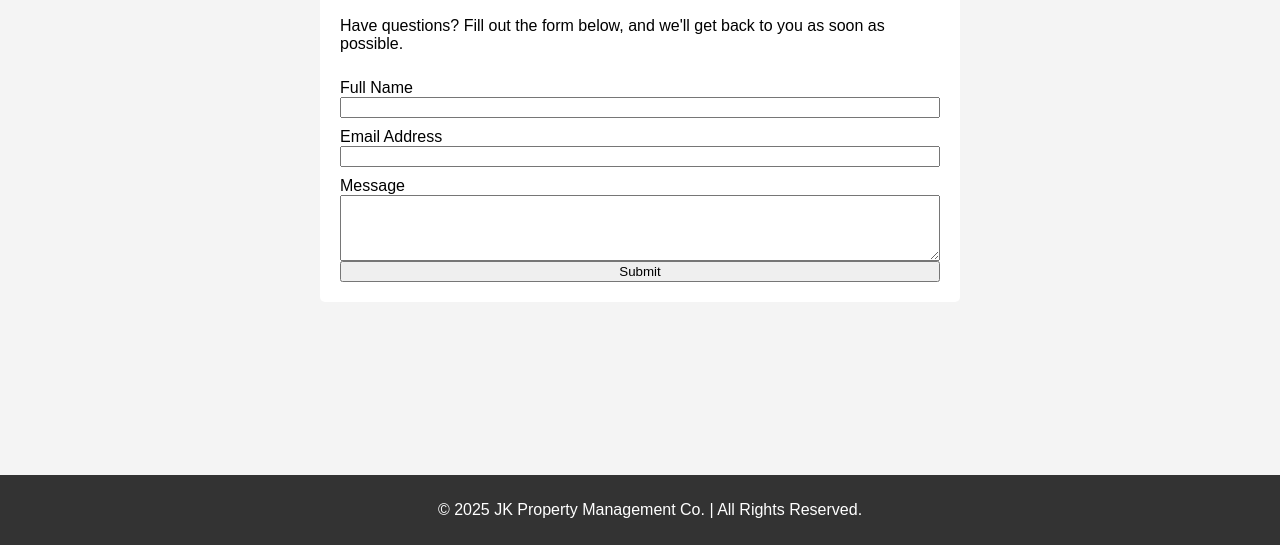
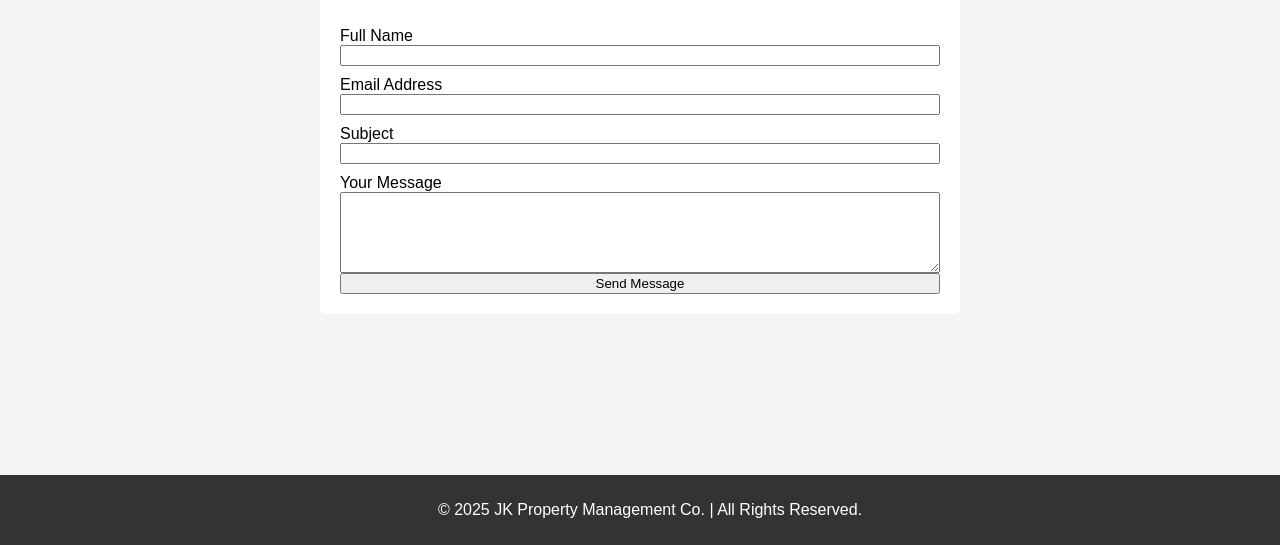
Before and after one commit to GitjoonJK/GitjoonJK, a plain HTML site: page contact.html in a window 1280 px wide. Shown: the part 255-800 px from the top of the page. Drawn offline with Linux system fonts and the light colour scheme.

Commit message:
Add files via upload

```diff
--- a/contact.html
+++ b/contact.html
@@ -21,22 +21,24 @@
         </nav>
     </header>
     <main>
-        <section class="contact-form">
+       <div class="contact-form">
     <h2>Contact Us</h2>
-            <p>Have questions? Fill out the form below, and we'll get back to you as soon as possible.</p>
-            <form action="submit_form.php" method="POST">
+    <form action="#" method="POST">
         <label for="name">Full Name</label>
         <input type="text" id="name" name="name" required>
 
         <label for="email">Email Address</label>
         <input type="email" id="email" name="email" required>
 
-                <label for="message">Message</label>
-                <textarea id="message" name="message" rows="4" required></textarea>
+        <label for="subject">Subject</label>
+        <input type="text" id="subject" name="subject" required>
 
-                <button type="submit">Submit</button>
+        <label for="message">Your Message</label>
+        <textarea id="message" name="message" rows="5" required></textarea>
+
+        <button type="submit">Send Message</button>
     </form>
-        </section>
+</div>
     </main>
     <footer>
         <p>&copy; 2025 JK Property Management Co. | All Rights Reserved.</p>
```
Lines whose indentation alone changed are shown as unchanged.
